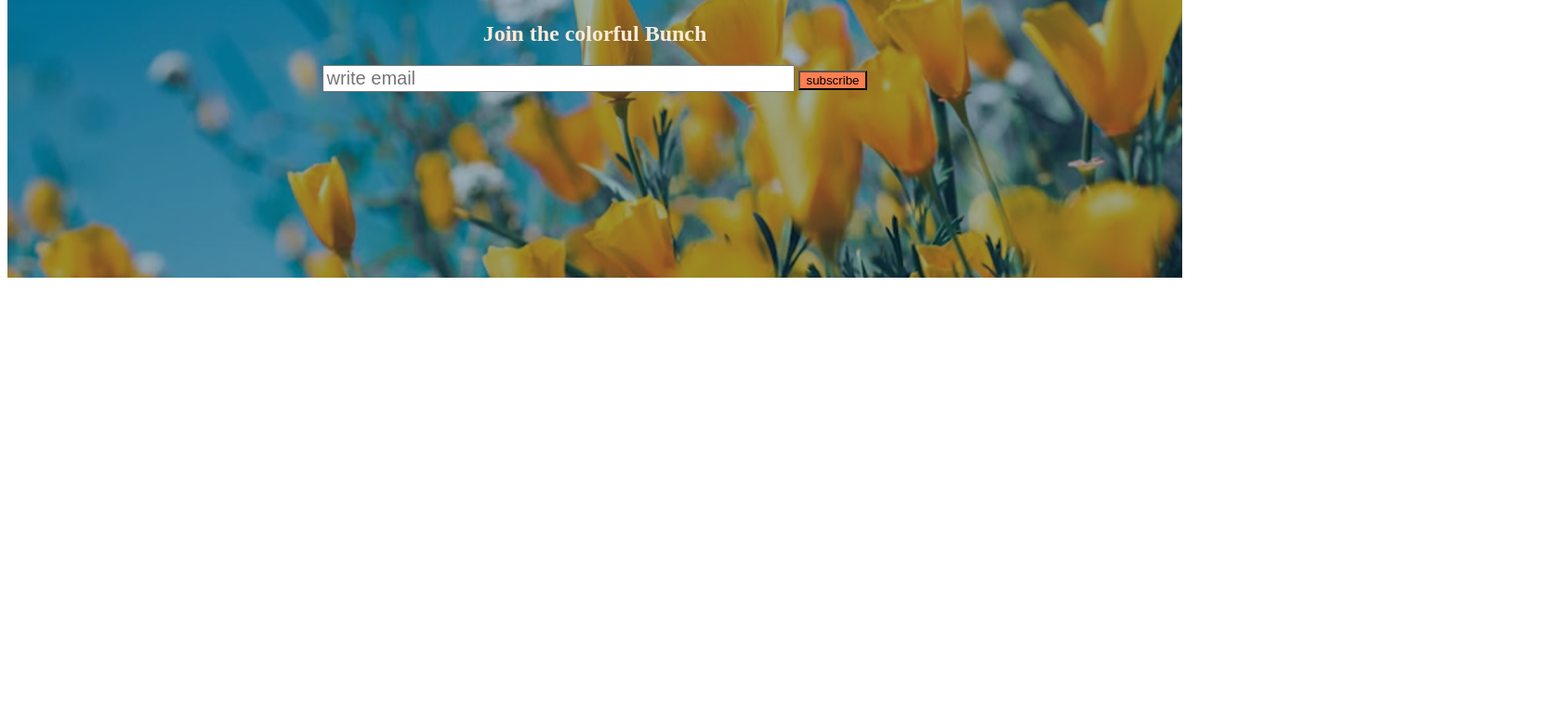
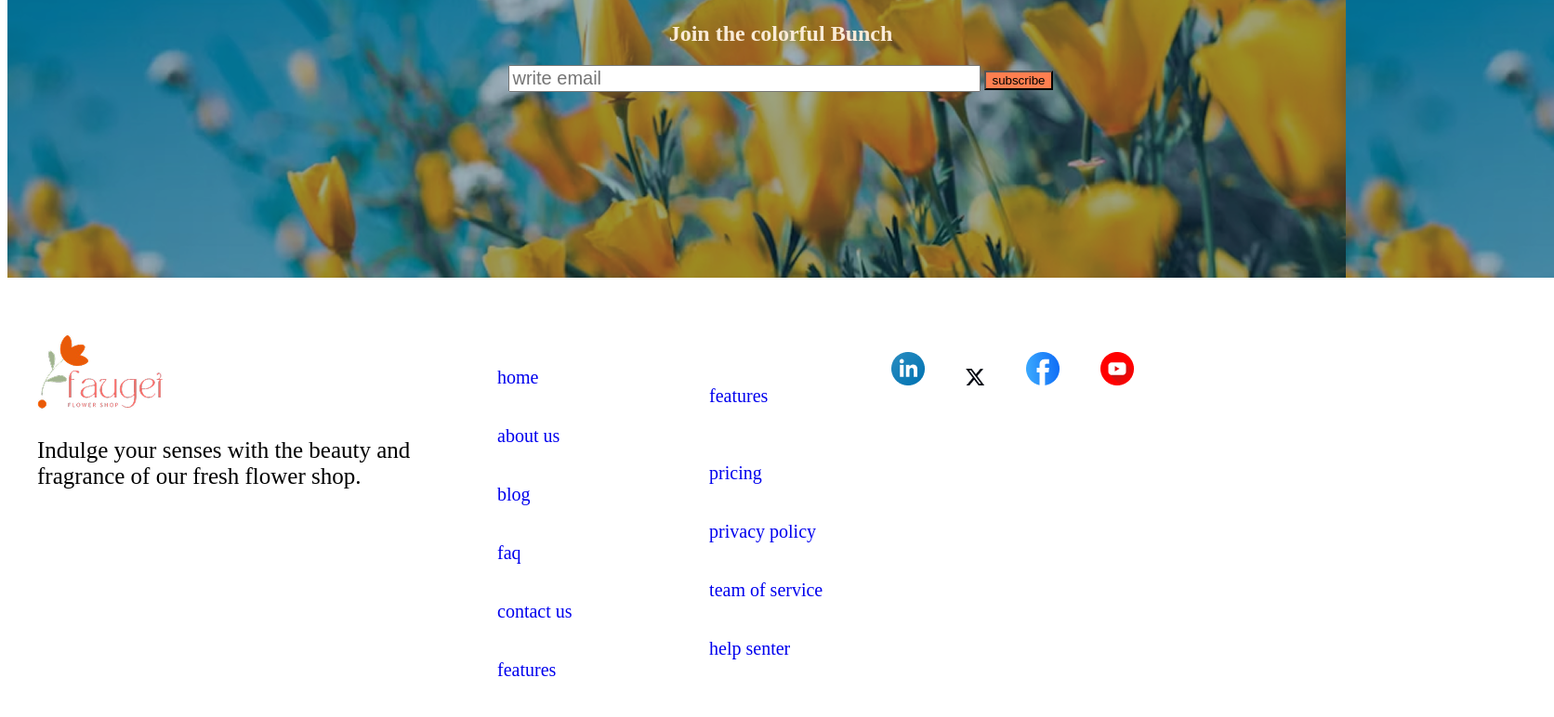
Before and after one commit to parthodevroy/assainment-two, a plain HTML site: page index.html in a window 1280 px wide. Shown: the part 3233-4005 px from the top of the page at 93% size, 1672 px wide, since content can reach past the window. Before the commit the page ends 3592 px from the top, so only its background shows below. Drawn offline with Linux system fonts and the light colour scheme.

Commit message:
added the last fotter section

```diff
--- a/index.html
+++ b/index.html
@@ -140,7 +140,40 @@
 </section>
     </main>
     <footer>
+<section>
+    <div class="about-section">
+        <div class="contact-title">
+            <img src="/B12A02-Responsive-Flowers/assets/logo.png" alt="" srcset="">
+            <p> Indulge your senses with the beauty and <br>fragrance of our fresh flower shop.  </p>
+        </div>
+        <div class="contact-form">
+            <ul class="">
+                <li><a href="home">home</a></li>
+<li><a href="about us">about us</a></li>
+<li><a href="blog">blog</a></li>
+<li><a href="faq">faq</a></li>
+<li><a href="contact us">contact us</a></li>
+<li><a href="features">features</li>
+            </ul>
+        </div>
+        <div class="contact-form">
+            <ul>
+           <li><a href="features">features</li>
+<li><a href="pricing">pricing</a></li>
+<li><a href="privacy polict">privacy policy</a></li>
+<li><a href="team of service">team of service</a></li>
+<li><a href="help senter">help senter</a></li>
+</ul>
+        </div>
+        <div class="contact-online">
+            <img src="/B12A02-Responsive-Flowers/assets/icon-linkedin.png" alt="" srcset="">
+<img src="/B12A02-Responsive-Flowers/assets/icon-twitter.png" alt="" srcset="">
+<img src="/B12A02-Responsive-Flowers/assets/icon-facebook.png" alt="" srcset="">
+<img src="/B12A02-Responsive-Flowers/assets/icon-youtube.png" alt="" srcset="">
 
+        </div>
+    </div>
+</section>
     </footer>
 </body>
 </html>
--- a/style/style.css
+++ b/style/style.css
@@ -168,8 +168,9 @@
     display: flex;
     align-items: center;
     justify-content: center;
-    padding: 200px 00px;
+    padding: 200px;
     margin-bottom: 60px;
+    width: 100%;
 }
 .card-manner input{
     width: 500px;
@@ -178,6 +179,34 @@
 .card-manner h2{
     text-align: center;
     color: antiquewhite;
+}
+/* about section */
+.about-section{
+    max-width: 1200px;
+    display: flex;
+    justify-content: space-between;
+    margin: 0% auto;
+}
+.contact-form li{
+    display: grid;
+    grid-template-columns: repeat(2);
+}
+.contact-form ul li a {
+    text-decoration: none;
+    list-style: none;
+}
+.contact-form ul li{
+    gap: 20px;
+    padding: 20px;
+    font-size: 20px;
+}
+.contact-title p{
+    font-size: 25px;
+}
+.contact-online img{
+    padding-top: 30px;
+    gap: 10px;
+    padding: 20px;
 }
 /* responsive desine */
 @media screen and (max-width:576px) {
@@ -234,7 +263,7 @@ f
 .card-three{
     align-items: center;
     justify-content: center;
-    width: 600px;
+    width: 200px;
     border: 0;
     padding: 50 30;
 }
@@ -243,3 +272,8 @@ card-manner input{
     font-size: 20px;
 
  }
+ .about-section{
+    max-width: auto;
+    flex-direction: column;
+}
+}
```
